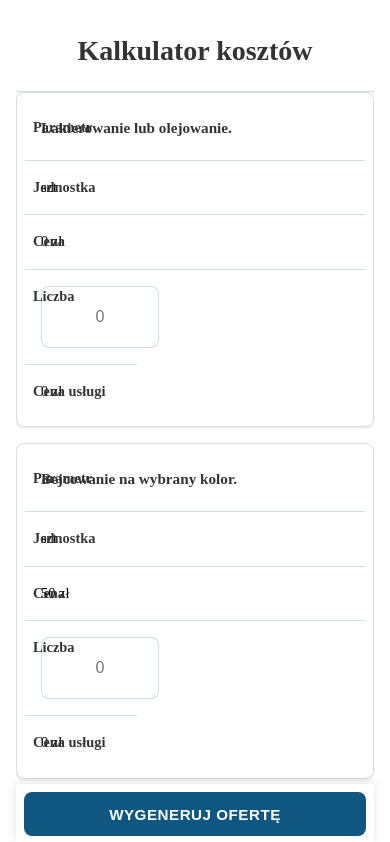
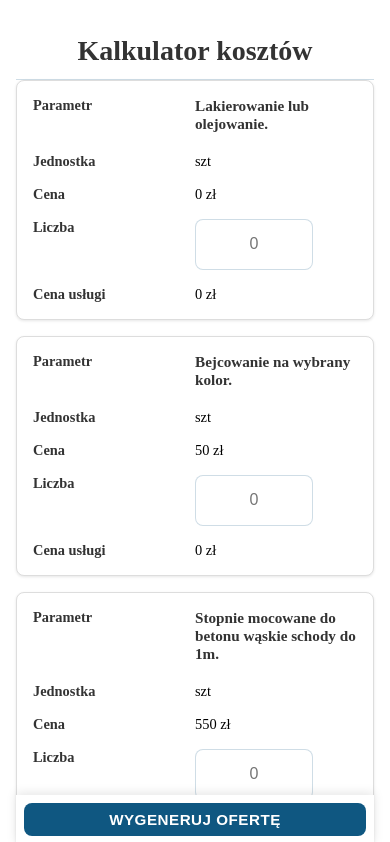
Before and after one commit to przykryy/drvo-app, a React app: page / in a window 390 px wide. Shown: the top 842 px of the page. Built offline with nearby package versions, Linux system fonts and the light colour scheme; the HTML template or start-up script is replaced by a standard one.

Commit message:
Refactor Calculator component styles by removing redundant styles and optimizing table layout for improved readability and responsiveness. Adjust mobile-specific styles for better touch target sizes and visual feedback.

```diff
--- a/src/app/containers/Calculator/calculator.scss
+++ b/src/app/containers/Calculator/calculator.scss
@@ -120,22 +120,14 @@ $tablet-breakpoint: 768px;
   margin: 0 auto;
   padding: $spacing-unit * 2;
 
-
   .calculator-title {
     font-size: 1.75rem;
-    color: $text-dark;
-    margin-bottom: $spacing-unit * 3;
     text-align: center;
   }
 
-  // Table Styles
   .table-wrapper {
-    overflow-x: auto;
-    background: $bg-white;
-    border-radius: $border-radius;
     border: $border-width solid $border-color;
     box-shadow: 0 2px 8px rgba(0, 0, 0, 0.1);
-    margin: 0 -$spacing-unit;
 
     @media (max-width: $mobile-breakpoint) {
       margin: 0;
@@ -148,19 +140,8 @@ $tablet-breakpoint: 768px;
 
   table {
     width: 100%;
-    border-collapse: separate;
-    border-spacing: 0;
-    margin: 0;
-    font-size: 1rem;
-    line-height: 1.5;
-
     th,
     td {
-      padding: $spacing-unit * 2;
-      text-align: left;
-      border-bottom: $border-width solid $border-color;
-
-      // Add specific width for the input column (4th column)
       &:nth-child(4) {
         width: 80px;
         max-width: 150px;
@@ -172,8 +153,6 @@ $tablet-breakpoint: 768px;
       color: $bg-white;
       font-weight: 600;
       text-transform: uppercase;
-      letter-spacing: 0.5px;
-      white-space: nowrap;
       border-bottom: $border-width solid darken($primary-color, 10%);
 
       &[scope="col"] {
@@ -195,12 +174,6 @@ $tablet-breakpoint: 768px;
       color: $bg-white;
     }
 
-    .total-value {
-      font-weight: 700;
-      color: $primary-color;
-      font-size: 1.1rem;
-    }
-
     .action-cell {
       padding: $spacing-unit * 2;
       text-align: center;
@@ -216,8 +189,6 @@ $tablet-breakpoint: 768px;
   border-radius: $border-radius;
   font-size: 1rem;
   text-align: center;
-  background-color: $bg-white;
-  color: $text-dark;
   @include transition;
   @include focus-ring;
 
@@ -258,10 +229,7 @@ $tablet-breakpoint: 768px;
 // Generate Offer Button
 .generate-offer-button {
   @include button-base;
-  display: inline-flex;
   justify-content: center;
-  align-items: center;
-  text-align: center;
 }
 
 // Mobile-specific styles
@@ -270,112 +238,24 @@ $tablet-breakpoint: 768px;
     padding: $spacing-unit;
   }
 
-  .calculator-title {
-    font-size: 1.25rem;
-    margin-bottom: $spacing-unit * 2;
-    padding: 0 $spacing-unit;
-  }
-
   table {
     @include mobile-table;
-
     tr {
-      border: $border-width solid $border-color;
-      margin-bottom: $spacing-unit;
-
       &:last-child {
         margin-bottom: 0;
       }
     }
-
-    td {
-      border-bottom: $border-width solid $border-color;
-
-      &:last-child {
-        border-bottom: none;
-      }
-    }
-  }
-
-  .quantity-input {
-    border: $border-width solid $border-color;
-
-    &:hover {
-      border-color: $border-color-hover;
-    }
-  }
-
-  .generate-offer-button {
-    @include button-base;
-    display: inline-flex;
-    justify-content: center;
-    align-items: center;
-    text-align: center;
-    width: 100%;
-    min-width: 100%;
-    padding: $spacing-unit * 1.5;
-    font-size: 1rem;
-    margin: $spacing-unit 0;
-  }
-
-  .error-message {
-    font-size: 0.75rem;
-    margin-top: $spacing-unit * 0.5;
-  }
-}
-
-// Tablet-specific styles
-@media screen and (min-width: #{$mobile-breakpoint + 1}) and (max-width: $tablet-breakpoint) {
-  .calculator-container {
-    padding: $spacing-unit * 1.5;
-  }
-
-  .calculator-title {
-    font-size: 1.5rem;
-  }
-
-  table {
-    font-size: 0.9rem;
-
-    th,
-    td {
-      padding: $spacing-unit * 1.5;
-    }
-  }
-
-  .quantity-input {
-    width: 90px;
-  }
-
-  .generate-offer-button {
-    @include button-base;
-
-    min-width: 180px;
   }
 }
 
 
-// Additional mobile optimizations
+
 @media (max-width: $mobile-breakpoint) {
-  .parameter-label {
-    font-size: 0.9rem;
+  .quantity-input,
+  .generate-offer-button {
+    min-height: 33px; // Minimum touch target size
   }
 
-  td {
-    font-size: 0.9rem;
-  }
-
-  .total-value {
-    font-size: 1rem;
-  }
-
-  // Improve touch targets
-  .quantity-input,
-  .generate-offer-button {
-    min-height: 44px; // Minimum touch target size
-  }
-
-  // Add visual feedback for touch
   .generate-offer-button:active {
     transform: scale(0.98);
   }
```
